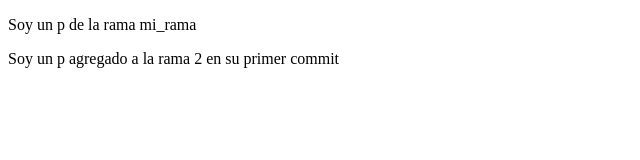
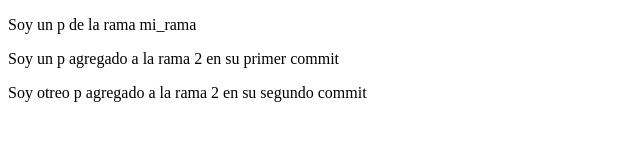
Before and after one commit to santiagoalmada/repo1, a plain HTML site: page pages/index.html in a window 1280 px wide. Shown: the whole page, without its empty margins (0-640 px from the left). Drawn offline with Linux system fonts and the light colour scheme.

Commit message:
Segundo commit de mi_rama2 donde agrego un segundo <p>

```diff
--- a/pages/index.html
+++ b/pages/index.html
@@ -8,5 +8,6 @@
 <body>
     <p>Soy un p de la rama mi_rama</p>
     <p>Soy un p agregado a la rama 2 en su primer commit</p>
+    <p>Soy otreo p agregado a la rama 2 en su segundo commit</p>
 </body>
 </html>
```
